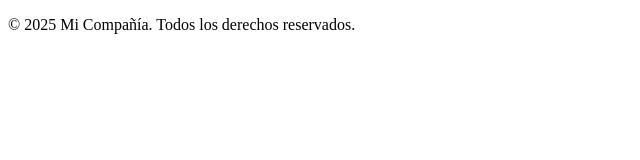
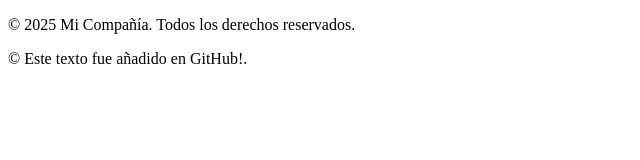
Before and after one commit to Carlos28110c/Repositorio1, a plain HTML site: page index.html in a window 1280 px wide. Shown: the whole page, without its empty margins (0-640 px from the left). Drawn offline with Linux system fonts and the light colour scheme.

Commit message:
Update index.html

```diff
--- a/index.html
+++ b/index.html
@@ -10,6 +10,8 @@
 </body>
 <footer>
     <p>&copy; 2025 Mi Compañía. Todos los derechos reservados.</p>
+    <p>&copy; Este texto fue añadido en GitHub!.</p>
+
 
 </footer>
 
```
